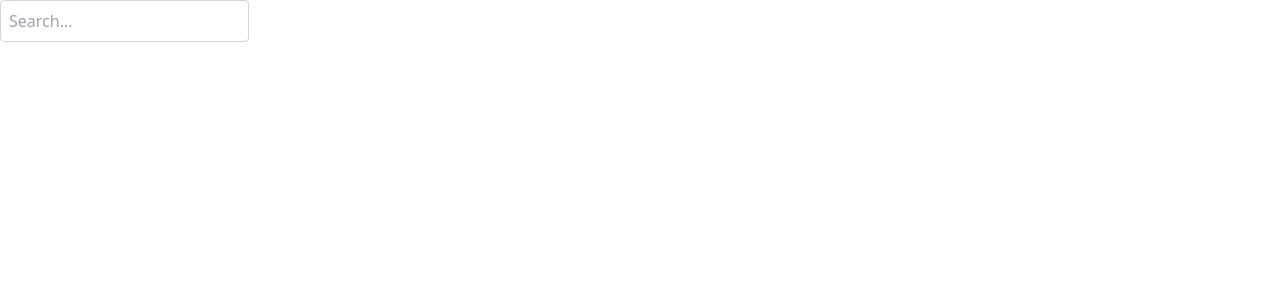
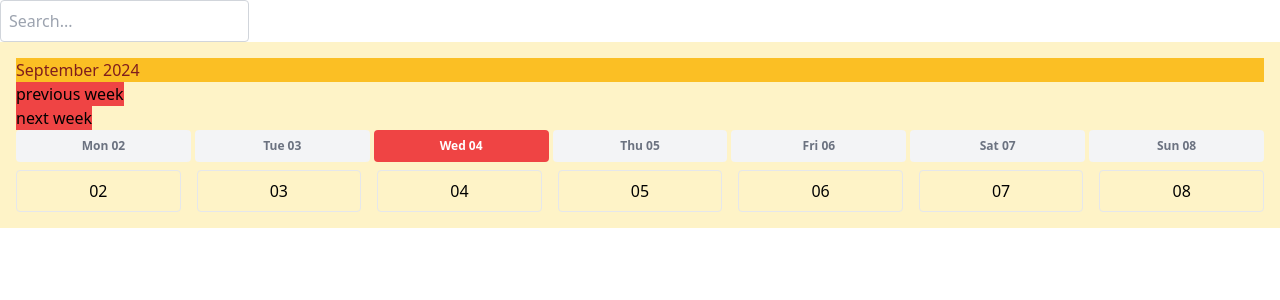
Before and after one commit to rohitjaryal/booking-dashboard, a Vue app: page / in a window 1280 px wide. Shown: the top 300 px of the page. Built offline with nearby package versions, Linux system fonts and the light colour scheme.

Commit message:
feat: skeleton of calendar week view

```diff
--- a/package.json
+++ b/package.json
@@ -9,6 +9,7 @@
     "preview": "vite preview"
   },
   "dependencies": {
+    "dayjs": "^1.11.13",
     "vue": "^3.4.37"
   },
   "devDependencies": {
--- a/src/App.vue
+++ b/src/App.vue
@@ -2,6 +2,7 @@
 
 import {ref} from "vue";
 import Autocomplete from "./components/Autocomplete.vue";
+import Booking from "./views/Booking.vue";
 
 const searchQuery = ref('');
 const results = ref([]);
@@ -35,6 +36,8 @@ const handleInput = async (query) => {
         :suggestions="results"
         @input="handleInput"
     />
+
   </div>
+  <Booking />
 
 </template>
--- /dev/null
+++ b/src/views/Booking.vue
@@ -0,0 +1,57 @@
+<script setup lang="ts">
+import dayjs from 'dayjs';
+import {computed, ref} from 'vue';
+
+const TOTAL_DAYS_IN_WEEK = 7;
+
+const beginningOfWeek=ref(dayjs(dayjs()).startOf('week').add(1,'day'));
+
+const dates=computed(()=>{
+  return Array.from({ length: TOTAL_DAYS_IN_WEEK }, (_, i) => {
+    const selectedWeekFirstDate=beginningOfWeek.value;
+    const newDate=dayjs(selectedWeekFirstDate).add(i,'day');
+    return {
+      date: newDate,
+      dayNameShort:newDate.format('ddd'),
+      dayNumber:newDate.format('DD'),
+      dateFormatted:newDate.format('YYYY-MM-DD'),
+    };
+  });
+})
+
+const monthInView=computed(()=>{
+  return `${beginningOfWeek.value.format('MMMM')} ${beginningOfWeek.value.format('YYYY')}`;
+})
+
+function handlePreviousWeek(){
+  beginningOfWeek.value=dayjs(beginningOfWeek.value).add(-1,'week');
+}
+
+function handleNextWeek(){
+  beginningOfWeek.value=dayjs(beginningOfWeek.value).add(1,'week');
+}
+
+</script>
+
+<template>
+  <div class="bg-amber-100 p-4 mx-auto w-full">
+    <div class="text-red-900 bg-amber-400">{{ monthInView }}</div>
+    <div><button class="bg-red-500" @click="handlePreviousWeek">previous week</button></div>
+    <div><button class="bg-red-500" @click="handleNextWeek">next week</button></div>
+    <div class="grid grid-cols-7 gap-1 text-center text-xs font-bold text-gray-500 mb-2">
+      <span v-for="day in dates" :key="day.dateFormatted" :class="[
+        'p-2 rounded text-center',
+        day.date.isSame(dayjs(), 'day') ? 'bg-red-500 text-white' : 'bg-gray-100'
+      ]">{{ day.dayNameShort }}  {{ day.dayNumber}}</span>
+    </div>
+    <div class="grid grid-cols-7 gap-4">
+      <div
+          v-for="date in dates"
+          :key="date.dateFormatted"
+          class="p-2 text-center border rounded cursor-pointer hover:bg-gray-200"
+      >
+        {{ date.dayNumber }}
+      </div>
+    </div>
+  </div>
+</template>
```
Also changed, not shown: 1 other file (tests, documents, lock files or other folders).
